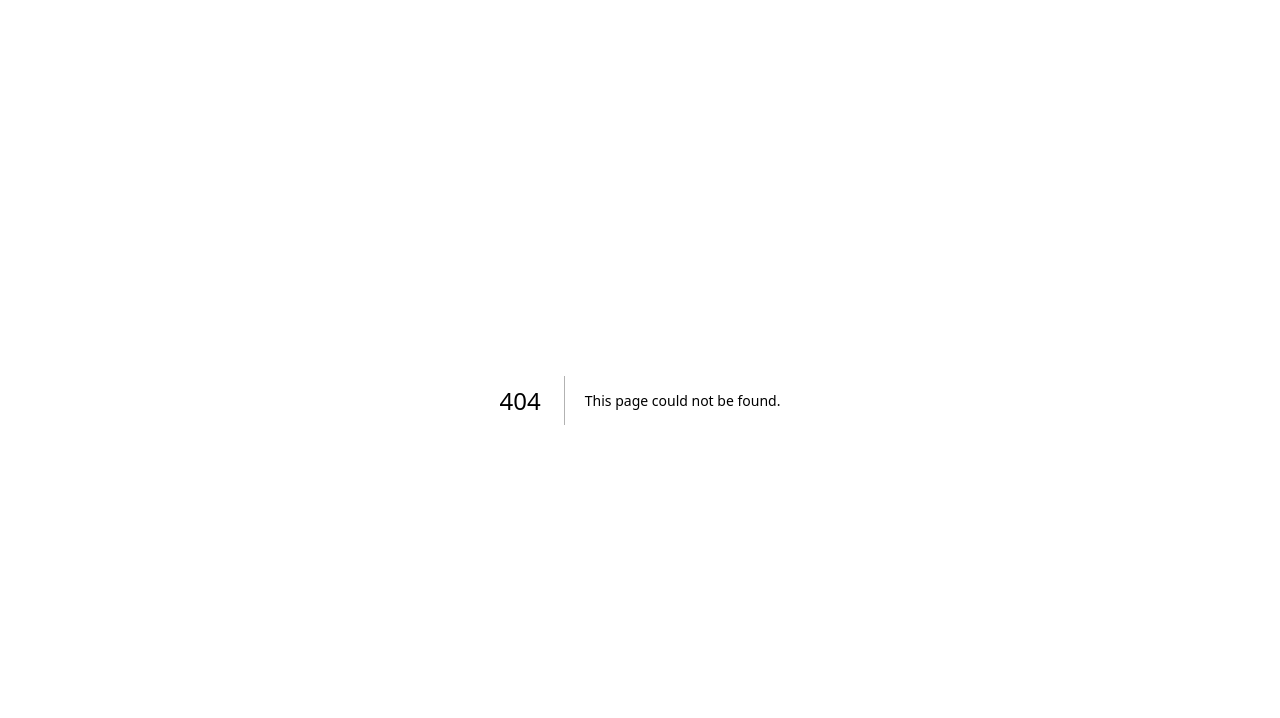
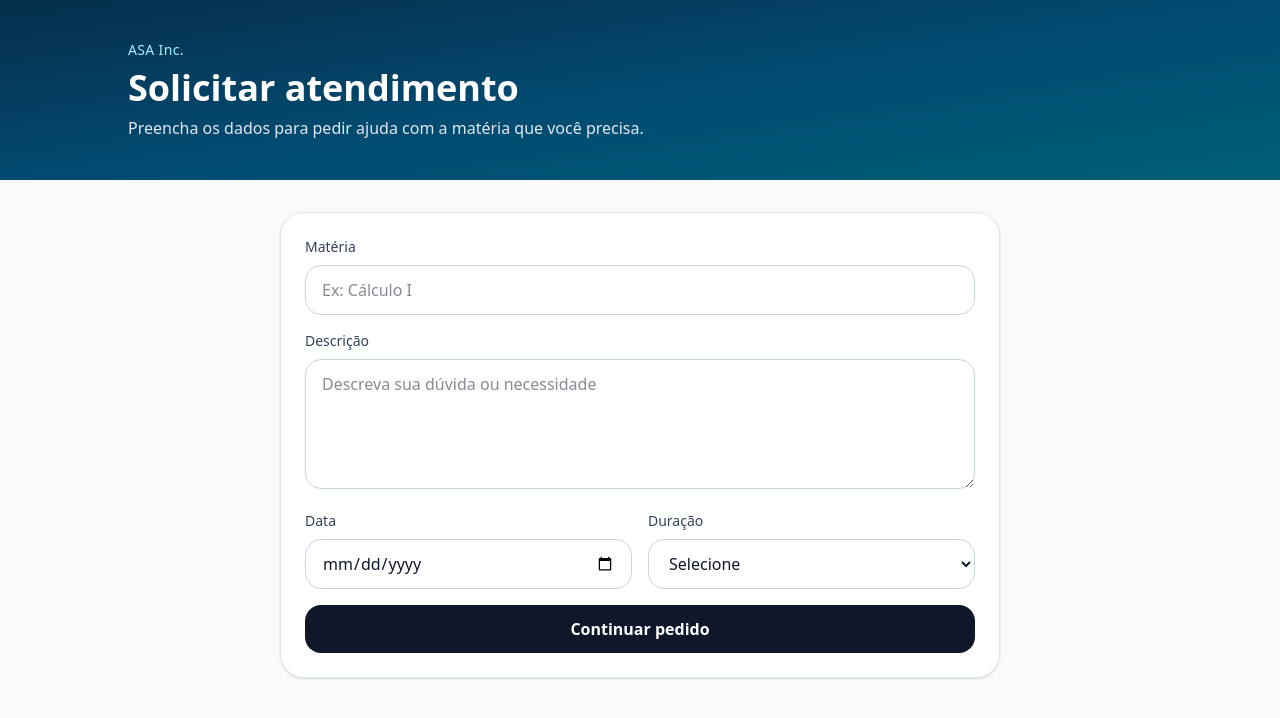
Before and after one commit to DgAleixo11/asa-inc, a Next.js app: page /pedidos/novo in a window 1280 px wide. Before the commit this address had no page. Shown: the top 718 px of the page. Built offline with nearby package versions, Linux system fonts and the light colour scheme.

Commit message:
feat: recria pedidos, novo pedido e chat

```diff
--- a/src/app/chat/[orderId]/page.tsx
+++ b/src/app/chat/[orderId]/page.tsx
@@ -1,3 +1,5 @@
+import ResponsiveShell from "@/components/layout/ResponsiveShell";
+
 interface ChatPageProps {
   params: Promise<{
     orderId: string;
@@ -29,7 +31,7 @@ export default async function ChatPage({ params }: ChatPageProps) {
   const { orderId } = await params;
 
   return (
-    <main className="min-h-screen bg-slate-50">
+    <ResponsiveShell mobileActive="chat">
       <section className="border-b border-slate-200 bg-white px-6 py-5">
         <div className="mx-auto flex max-w-5xl items-center justify-between gap-4">
           <div>
@@ -101,6 +103,6 @@ export default async function ChatPage({ params }: ChatPageProps) {
           </div>
         </div>
       </section>
-    </main>
+    </ResponsiveShell>
   );
 }
--- /dev/null
+++ b/src/app/pedidos/novo/page.tsx
@@ -0,0 +1,102 @@
+"use client";
+
+import { useState } from "react";
+import ResponsiveShell from "@/components/layout/ResponsiveShell";
+
+export default function NovoPedidoPage() {
+  const [form, setForm] = useState({
+    subject: "",
+    description: "",
+    date: "",
+    duration: "",
+  });
+
+  return (
+    <ResponsiveShell mobileActive="search">
+      <section className="bg-gradient-to-br from-sky-950 via-sky-900 to-cyan-800 px-6 pb-10 pt-10 text-white">
+        <div className="mx-auto max-w-5xl">
+          <p className="text-sm font-medium tracking-wide text-cyan-200">
+            ASA Inc.
+          </p>
+          <h1 className="mt-2 text-4xl font-bold">Solicitar atendimento</h1>
+          <p className="mt-2 max-w-2xl text-slate-200">
+            Preencha os dados para pedir ajuda com a matéria que você precisa.
+          </p>
+        </div>
+      </section>
+
+      <section className="mx-auto max-w-3xl px-6 py-8">
+        <div className="rounded-3xl border border-slate-200 bg-white p-6 shadow-sm">
+          <form className="space-y-4">
+            <div>
+              <label className="mb-2 block text-sm font-medium text-slate-700">
+                Matéria
+              </label>
+              <input
+                className="w-full rounded-2xl border border-slate-300 px-4 py-3 outline-none transition focus:border-sky-700"
+                placeholder="Ex: Cálculo I"
+                value={form.subject}
+                onChange={(e) =>
+                  setForm({ ...form, subject: e.target.value })
+                }
+              />
+            </div>
+
+            <div>
+              <label className="mb-2 block text-sm font-medium text-slate-700">
+                Descrição
+              </label>
+              <textarea
+                className="min-h-[130px] w-full rounded-2xl border border-slate-300 px-4 py-3 outline-none transition focus:border-sky-700"
+                placeholder="Descreva sua dúvida ou necessidade"
+                value={form.description}
+                onChange={(e) =>
+                  setForm({ ...form, description: e.target.value })
+                }
+              />
+            </div>
+
+            <div className="grid gap-4 md:grid-cols-2">
+              <div>
+                <label className="mb-2 block text-sm font-medium text-slate-700">
+                  Data
+                </label>
+                <input
+                  type="date"
+                  className="w-full rounded-2xl border border-slate-300 px-4 py-3 outline-none transition focus:border-sky-700"
+                  value={form.date}
+                  onChange={(e) => setForm({ ...form, date: e.target.value })}
+                />
+              </div>
+
+              <div>
+                <label className="mb-2 block text-sm font-medium text-slate-700">
+                  Duração
+                </label>
+                <select
+                  className="w-full rounded-2xl border border-slate-300 px-4 py-3 outline-none transition focus:border-sky-700"
+                  value={form.duration}
+                  onChange={(e) =>
+                    setForm({ ...form, duration: e.target.value })
+                  }
+                >
+                  <option value="">Selecione</option>
+                  <option value="30">30 minutos</option>
+                  <option value="60">1 hora</option>
+                  <option value="90">1h30</option>
+                </select>
+              </div>
+            </div>
+
+            <button
+              type="button"
+              className="w-full rounded-2xl bg-slate-900 px-4 py-3 font-semibold text-white transition hover:bg-slate-800"
+            >
+              Continuar pedido
+            </button>
+          </form>
+        </div>
+      </section>
+    </ResponsiveShell>
+  );
+}
--- /dev/null
+++ b/src/app/pedidos/page.tsx
@@ -0,0 +1,42 @@
+import ResponsiveShell from "@/components/layout/ResponsiveShell";
+import OrderCard from "@/components/cards/OrderCard";
+import { mockOrders } from "@/lib/mock-orders";
+
+export default function PedidosPage() {
+  return (
+    <ResponsiveShell mobileActive="profile">
+      <section className="bg-gradient-to-br from-sky-950 via-sky-900 to-cyan-800 px-6 pb-10 pt-10 text-white">
+        <div className="mx-auto max-w-6xl">
+          <p className="text-sm font-medium tracking-wide text-cyan-200">
+            ASA Inc.
+          </p>
+          <h1 className="mt-2 text-4xl font-bold">Meus pedidos</h1>
+          <p className="mt-2 max-w-2xl text-slate-200">
+            Acompanhe seus atendimentos, horários e conversas com mentores.
+          </p>
+        </div>
+      </section>
+
+      <section className="mx-auto max-w-6xl px-6 py-8">
+        <div className="mb-5 flex items-center justify-between">
+          <div>
+            <p className="text-sm font-medium text-slate-500">Histórico</p>
+            <h2 className="text-2xl font-bold text-slate-900">
+              {mockOrders.length} pedidos encontrados
+            </h2>
+          </div>
+
+          <button className="rounded-full border border-slate-300 px-4 py-2 text-sm font-semibold text-slate-900 transition hover:bg-white">
+            Ordenar
+          </button>
+        </div>
+
+        <div className="space-y-4">
+          {mockOrders.map((order) => (
+            <OrderCard key={order.id} order={order} />
+          ))}
+        </div>
+      </section>
+    </ResponsiveShell>
+  );
+}
```
Also changed, not shown: src/app/login/page.tsx (+23 -5 lines).
